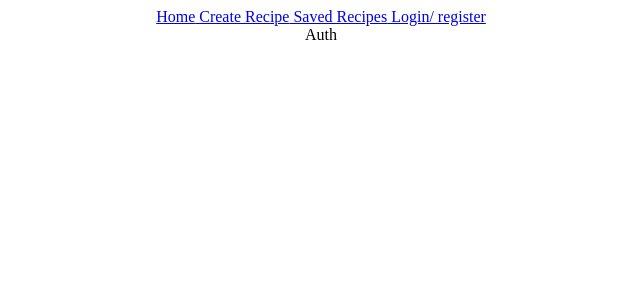
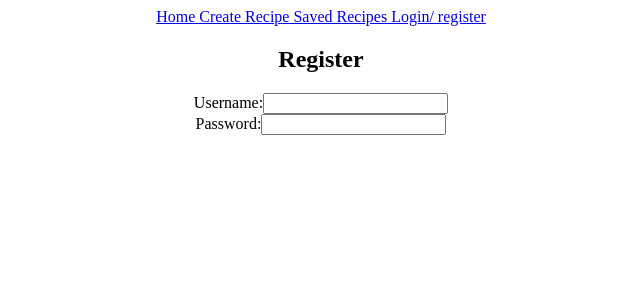
Before and after one commit to tonycarballeira/recipe_app, a React (Create React App) app in the folder client/: page /auth in a window 1280 px wide. Shown: the top 300 px of the page, without its empty margins (319-959 px from the left). Built offline with nearby package versions, Linux system fonts and the light colour scheme.

Commit message:
created login form

```diff
--- a/client/src/pages/auth.js
+++ b/client/src/pages/auth.js
@@ -1,3 +1,32 @@
+import { useState } from "react";
+
 export const Auth = () => {
-    return <div>Auth</div>
+    return <div className="auth">
+        <login />
+        <Register />
+    </div>
 };
+
+const Login = () => {
+    return <div></div>
+};
+
+const Register = () => {
+
+    const [username, setUsername] = useState("");
+    const [password, setPassword] = useState("");
+
+    return <div className="auth-container">
+        <form>
+            <h2> Register</h2>
+            <div className="form-group">
+                <label htmlFor="username"> Username:</label>
+                <input type="text" id="username" value={username} onChange={(event) => setUsername(event.target.value)}></input>
+            </div>
+            <div className="form-group">
+                <label htmlFor="password"> Password:</label>
+                <input type="text" id="password" value={password} onChange={(event) => setPassword(event.target.value) }></input>
+            </div>
+        </form>
+    </div>
+};
```
